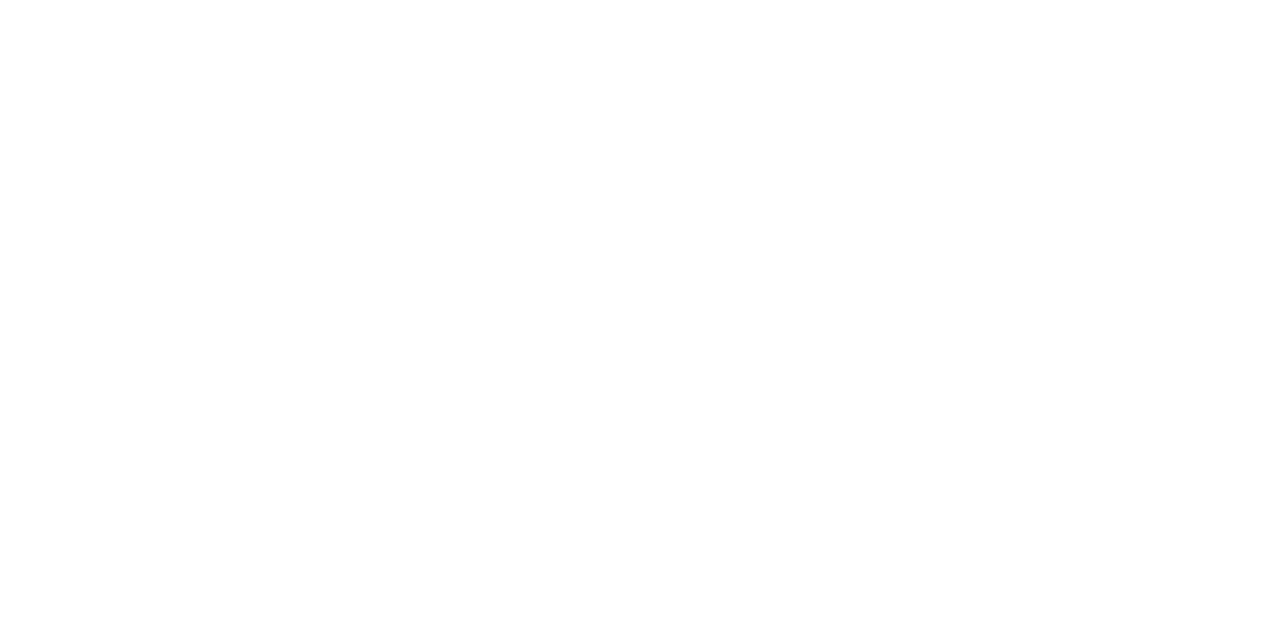
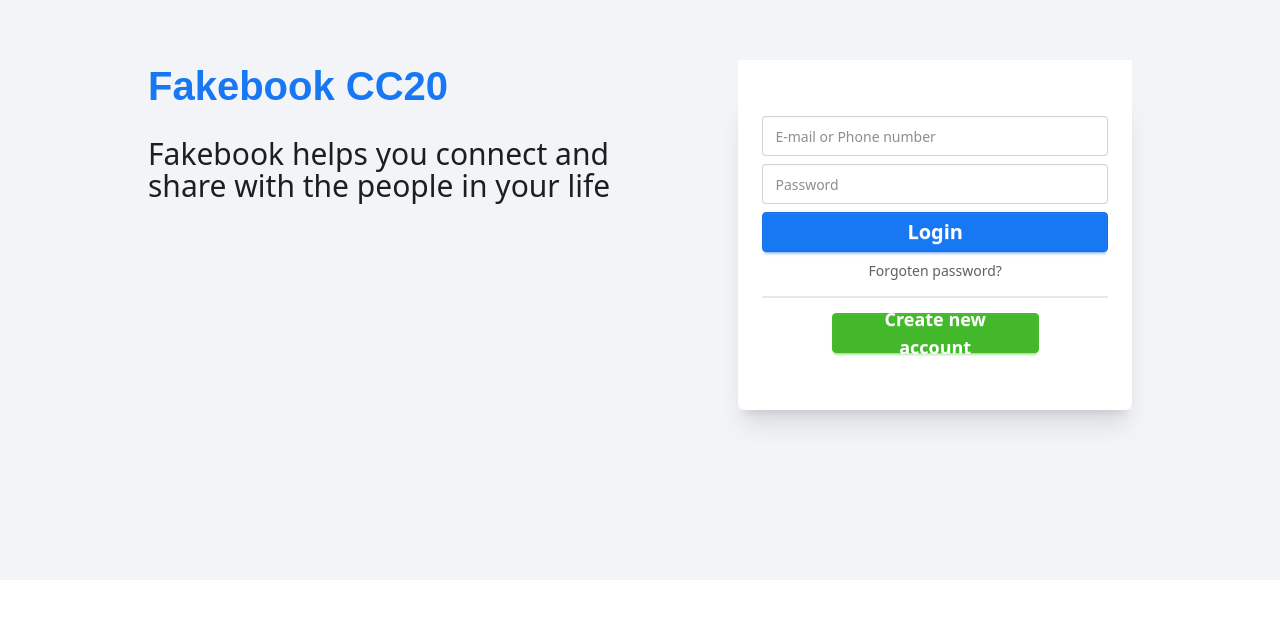
Before and after one commit to Foxfce/cc20_fakebook_front, a React (Vite) app: page / in a window 1280 px wide. Shown: the part 120-738 px from the top of the page. Built offline with nearby package versions, Linux system fonts and the light colour scheme.

Commit message:
from start to Login page & Router

```diff
--- a/package.json
+++ b/package.json
@@ -14,6 +14,7 @@
     "daisyui": "^5.0.43",
     "react": "^19.1.0",
     "react-dom": "^19.1.0",
+    "react-router": "^7.6.2",
     "tailwindcss": "^4.1.10"
   },
   "devDependencies": {
--- a/src/App.jsx
+++ b/src/App.jsx
@@ -1,9 +1,9 @@
+import AppRouter from "./routes/AppRouter"
+
 function App() {
 
   return (
-    <div>
-
-    </div>
+    <AppRouter />
   )
 }
 
--- /dev/null
+++ b/src/icons/index.jsx
@@ -0,0 +1,44 @@
+export function FakebookLogo(props) {
+  return (
+    <svg
+      width="75px"
+      height="75px"
+      viewBox="0 0 16 16"
+      xmlns="http://www.w3.org/2000/svg"
+      fill="none"
+      {...props}
+    >
+      <path
+        fill="#1877F2"
+        d="M15 8a7 7 0 00-7-7 7 7 0 00-1.094 13.915v-4.892H5.13V8h1.777V6.458c0-1.754 1.045-2.724 2.644-2.724.766 0 1.567.137 1.567.137v1.723h-.883c-.87 0-1.14.54-1.14 1.093V8h1.941l-.31 2.023H9.094v4.892A7.001 7.001 0 0015 8z"
+      />
+      <path
+        fill="#fff"
+        d="M10.725 10.023L11.035 8H9.094V6.687c0-.553.27-1.093 1.14-1.093h.883V3.87s-.801-.137-1.567-.137c-1.6 0-2.644.97-2.644 2.724V8H5.13v2.023h1.777v4.892a7.037 7.037 0 002.188 0v-4.892h1.63z"
+      />
+    </svg>
+  )
+}
+
+export const FakebookTitle = (props) => {
+ return (
+   <svg
+     width="300"
+     height="50"
+     viewBox="0 0 300 50"
+     xmlns="http://www.w3.org/2000/svg"
+     {...props}
+   >
+     <text
+       x="0"
+       y="40"
+       fontFamily="Arial, sans-serif"
+       fontSize="40"
+       fontWeight="bold"
+       fill="#1877F2"
+     >
+       Fakebook CC20
+     </text>
+   </svg>
+ );
+};
--- a/src/index.css
+++ b/src/index.css
@@ -1 +1,60 @@
 @import "tailwindcss";
+ @plugin "daisyui" {
+   themes: light --default;
+ }
+ @plugin "daisyui/theme" {
+ name: "fakebook";
+ default: true;
+ prefersdark: false;
+ color-scheme: light;
+
+ /* Base background and text */
+ --color-base-100: #ffffff;   /* White */
+ --color-base-200: #F0F2F5;   /* Light gray background */
+ --color-base-300: #E4E6EB;   /* Slightly darker gray */
+ --color-base-content: #1C1E21; /* Almost black text */
+
+ /* Primary: Facebook Blue */
+ --color-primary: #1877F2;          /* Facebook Blue */
+ --color-primary-focus: #1464D1;    /* Darker blue for hover/focus */
+ --color-primary-content: #ffffff;  /* White text on primary */
+
+ /* Secondary: Green action button (like sign up) */
+ --color-secondary: #42B72A;
+ --color-secondary-focus: #36A420;
+ --color-secondary-content: #ffffff;
+
+ /* Accent: Darker blue for links or hovers */
+ --color-accent: #385898;
+ --color-accent-focus: #314B81;
+ --color-accent-content: #ffffff;
+
+ /* Neutral: Gray for secondary/primary text */
+ --color-neutral: #65676B;
+ --color-neutral-focus: #1C1E21;
+ --color-neutral-content: #ffffff;
+
+ /* Status colors */
+ --color-info: #1877F2;
+ --color-success: #42B72A;
+ --color-warning: #F7B928;
+ --color-error: #FA383E;
+
+ /* Border radius */
+ --rounded-box: 0.5rem;
+ --rounded-btn: 0.25rem;
+ --rounded-badge: 1.9rem;
+
+ /* Animation durations */
+ --animation-btn: 0.25s;
+ --animation-input: 0.2s;
+
+ /* Button behavior */
+ --btn-text-case: none;
+ --btn-focus-scale: 0.98;
+ --border-btn: 1px;
+
+ /* Tabs */
+ --tab-border: 2px;
+ --tab-radius: 0.5rem;
+}
--- a/src/main.jsx
+++ b/src/main.jsx
@@ -1,3 +1,4 @@
+import { StrictMode } from 'react'
 import { createRoot } from 'react-dom/client'
 import './index.css'
 import App from './App.jsx'
--- /dev/null
+++ b/src/pages/Friends.jsx
@@ -0,0 +1,6 @@
+function Friends() {
+  return (
+    <div>Friends</div>
+  )
+}
+export default Friends
--- /dev/null
+++ b/src/pages/Home.jsx
@@ -0,0 +1,6 @@
+function Home() {
+  return (
+    <div>Home</div>
+  )
+}
+export default Home
--- /dev/null
+++ b/src/pages/Login.jsx
@@ -0,0 +1,56 @@
+import { FakebookTitle } from "../icons"
+
+function Login() {
+  return (
+    <>
+      <div className="h-[700px] pt-20 pb-28 bg-[#f2f4f7]">
+        <div className="p-5 mx-auto max-w-screen-lg min-h-[540px] flex justify-between max-md:flex-col">
+          <div className="flex flex-col max-md:items-center max-md:text-center gap-4 mt-20 basis-3/5 ">
+            <div className="text-4xl font-extrabold"><FakebookTitle /></div>
+            <h2 className="text-[30px] leading-8 mt-3 w-[514px]">
+              Fakebook helps you connect and share with the people in your life
+            </h2>
+          </div>
+          <div className="flex flex-col gap-4 mt-20 basis-2/5 h-[350px] bg-white">
+            <div className="card bg-base-100 w-full h-[350px] shadow-xl mt-8">
+              <form>
+                <div className="card-body">
+
+                  <input className="input w-full"
+                    type="text" placeholder="E-mail or Phone number" />
+
+                  <input className="input w-full"
+                    type="password" placeholder="Password" />
+
+                  <button className="btn btn-primary text-xl">Login</button>
+
+                  <p className="text-center cursor-pointer opacity-70">Forgoten password?</p>
+
+                  <div className="divider my-0"></div>
+
+                  <button className="btn btn-secondary text-lg w-3/5 mx-auto bg-[#43b82b] border-[#43b82b]">
+                    Create new account
+                  </button>
+                </div>
+              </form>
+            </div>
+          </div>
+        </div>
+      </div>
+
+      <div>
+        <dialog id="my_modal_3" className="modal">
+          <div className="modal-box">
+            <form method="dialog">
+              {/* if there is a button in form, it will close the modal */}
+              <button className="btn btn-sm btn-circle btn-ghost absolute right-2 top-2">✕</button>
+            </form>
+            <h3 className="font-bold text-lg">Hello!</h3>
+            <p className="py-4">Press ESC key or click on ✕ button to close</p>
+          </div>
+        </dialog>
+      </div>
+    </>
+  )
+}
+export default Login
--- /dev/null
+++ b/src/pages/Profile.jsx
@@ -0,0 +1,6 @@
+function Profile() {
+  return (
+    <div>Profile</div>
+  )
+}
+export default Profile
--- /dev/null
+++ b/src/routes/AppRouter.jsx
@@ -0,0 +1,49 @@
+import { useState, lazy, Suspense } from "react";
+// lazy , Suspense new import method , not import immediatly
+
+import { createBrowserRouter, Navigate, Outlet, RouterProvider } from "react-router";
+// import Friends from "../pages/Friends";
+// import Profile from "../pages/Profile";
+// import Home from "../pages/Home";
+// import Login from "../pages/Login";
+
+const Login = lazy(()=> import('../pages/Login'));
+const Friends = lazy(()=> import('../pages/Friends'));
+const Profile = lazy(()=> import('../pages/Profile'));
+const Home = lazy(()=> import('../pages/Home'));
+
+const guestRouter = createBrowserRouter([
+  { path: '/', element: <Login />},
+  { path: '/ads', element: <p>Advertising</p> },
+  { path: '*', element: <Navigate to='/' replace /> },
+])
+
+const userRouter = createBrowserRouter([
+  {
+    path: '/', element:
+      <>
+        <div className="text-4xl py-4">Header</div>
+        <Outlet />
+      </>,
+    children: [
+      { index: true,element: <Home /> },
+      { path: '/friends', element: <Friends /> },
+      { path: '/profile', element: <Profile /> },
+      { path: '*', element: <Navigate to='/' replace /> },
+    ]
+  },
+])
+
+function AppRouter() {
+  let user =null;
+  // let user = 'andy';
+  //  const [user, setUser] = useState(false);
+  const finalRouter = user? userRouter : guestRouter;
+
+  return (
+    <Suspense fallback={<p>Loading...</p>}>
+    <RouterProvider router={finalRouter} />
+    </Suspense>
+  )
+}
+export default AppRouter
```
Also changed, not shown: 1 other file (tests, documents, lock files or other folders).
